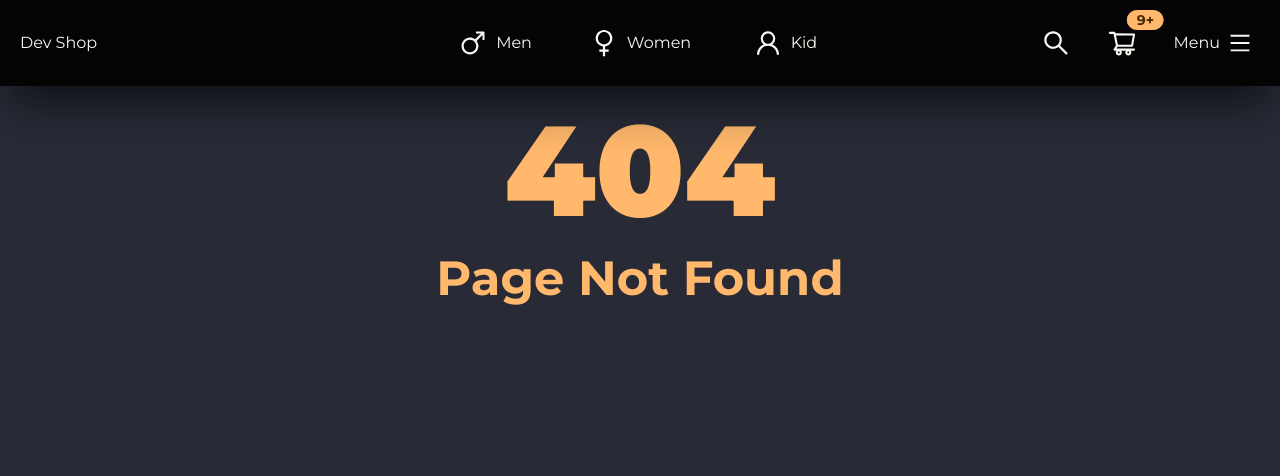
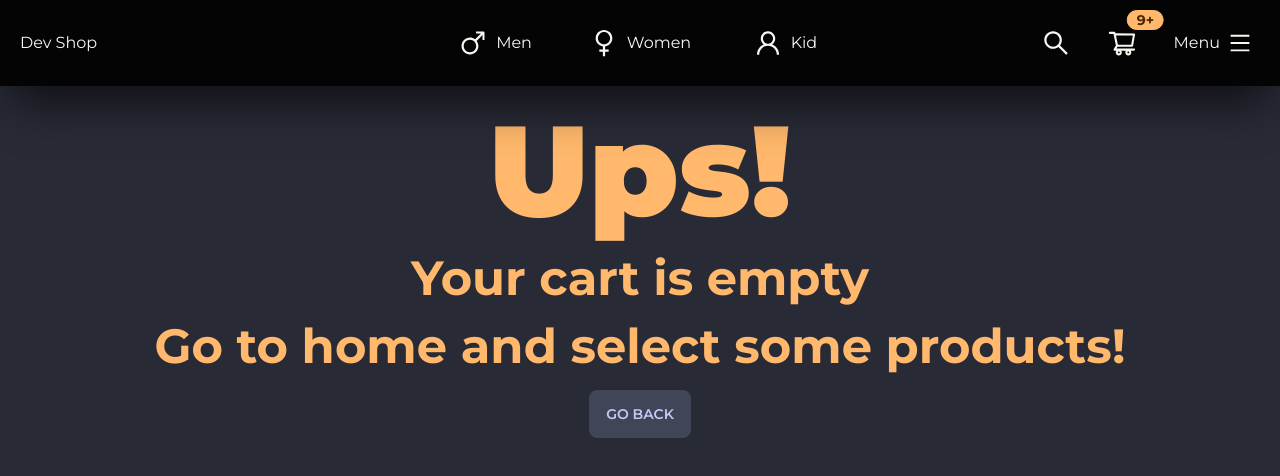
Before and after one commit to Franklin361/dev-shop, a Next.js app: page /cart/empty in a window 1280 px wide. Before the commit this address had no page. Shown: the top 476 px of the page. Built offline with nearby package versions, Linux system fonts and the light colour scheme.

Commit message:
[FEAT] show cart empty page

```diff
--- /dev/null
+++ b/pages/cart/empty.tsx
@@ -0,0 +1,20 @@
+import { ShopLayout } from "../../components"
+import Link from 'next/link';
+
+const EmptyPage = () => {
+    return (
+        <ShopLayout
+            title="Dev-Shop | Cart"
+        >
+            <section className="p-5 flex justify-center flex-col items-center gap-5">
+                <span className="text-9xl font-extrabold text-accent">Ups!</span>
+                <span className="text-5xl font-bold text-accent">Your cart is empty</span>
+                <span className="text-5xl font-bold text-accent">Go to home and select some products!</span>
+                <Link href='/'>
+                    <button className="btn">Go Back</button>
+                </Link>
+            </section>
+        </ShopLayout>
+    )
+}
+export default EmptyPage
```
